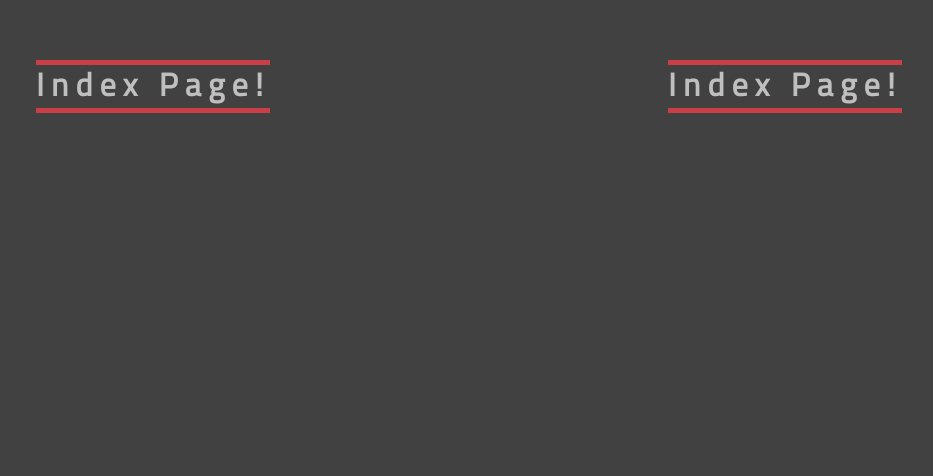
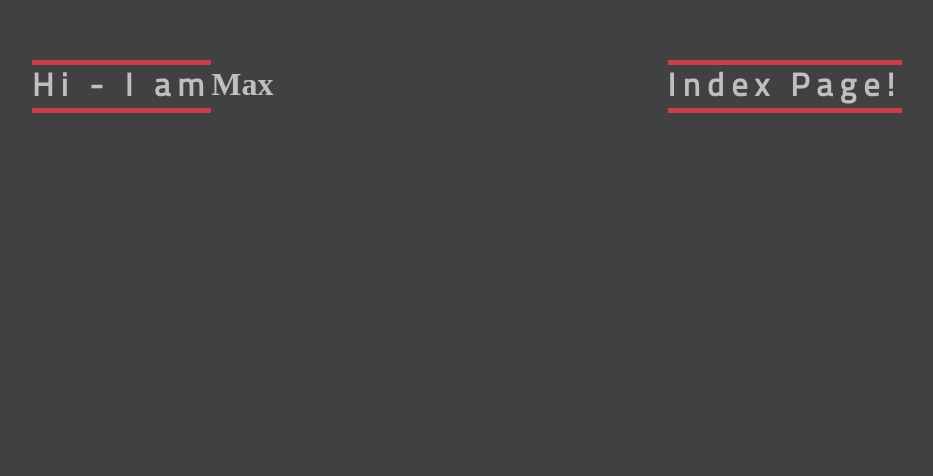
Before and after one commit to mjoellnier/own-landingpage, a Gatsby site: page / in a window 1280 px wide. Shown: the part 324-800 px from the top of the page, without its empty margins (66-999 px from the left). Built offline with nearby package versions, Linux system fonts and the light colour scheme; Gatsby itself is replaced by a stand-in of ours.

Commit message:
Style refactoring

```diff
--- a/src/components/intro/intro.js
+++ b/src/components/intro/intro.js
@@ -4,15 +4,16 @@ import ScrollAnimation from "react-animate-on-scroll";
 export const IntroComponent = () => {
   return (
     <div class="grid">
-      <div className="span1">
+      <div id="introDiv1" className="span1">
         <ScrollAnimation animateIn="zoomIn" animateOnce={true}>
-          <h2 id="hey">Index Page!</h2>
+          <div>
+            <h2 id="hey">Hi - I am</h2>
+            <h1>Max</h1>
+          </div>
         </ScrollAnimation>
       </div>
-      <div className="span2">
-        <ScrollAnimation animateIn="zoomIn" animateOnce={true}>
-          <h2 id="hey">Index Page!</h2>
-        </ScrollAnimation>
+      <div id="introDiv2" className="span2">
+        <h2 id="hey">Index Page!</h2>
       </div>
     </div>
   );
--- a/src/pages/index.css
+++ b/src/pages/index.css
@@ -1,3 +1,7 @@
+/*===============
+* == GERNERAL  ==
+*===============*/
+
 @import url("https://fonts.googleapis.com/css?family=Titillium+Web&display=swap");
 
 body {
@@ -5,11 +9,9 @@ body {
   background-color: #414141 !important;
 }
 
-#hey {
-  font-size: xx-large;
-  font-family: "Titillium Web", sans-serif;
-  position: relative;
-  letter-spacing: 0.225em;
+.grid {
+  display: grid;
+  grid-template-columns: repeat(auto-fit, minmax(300px, 1fr));
 }
 
 .span1 {
@@ -20,12 +22,26 @@ body {
   grid-column: span 2;
 }
 
-.grid {
-  display: grid;
-  grid-template-columns: repeat(auto-fit, minmax(300px, 1fr));
+.grid div {
+  height: 100vh;
+  display: flex;
+  align-items: center;
+  justify-content: center;
 }
 
-.grid div {
+/*============
+* == INTRO  ==
+*============*/
+
+#hey {
+  font-size: xx-large;
+  font-family: "Titillium Web", sans-serif;
+  position: relative;
+  letter-spacing: 0.225em;
+}
+
+#introDiv1,
+#introDiv2 {
   height: 100vh;
   display: flex;
   align-items: center;
@@ -42,13 +58,9 @@ body {
   background: #ca3e47;
 }
 
-/* .flexCenter {
-  height: 100vh;
-  display: flex;
-  align-items: center;
-  justify-content: center;
-} */
-
+/*=============
+* == MOBILE  ==
+*=============*/
 @media (max-width: 900px) {
   .span1 {
     grid-column: span 2;
@@ -57,4 +69,13 @@ body {
   .span2 {
     grid-column: span 2;
   }
+
+  /*============
+  * == INTRO  ==
+  *============*/
+
+  #introDiv1,
+  #introDiv2 {
+    height: 50vh !important;
+  }
 }
```
